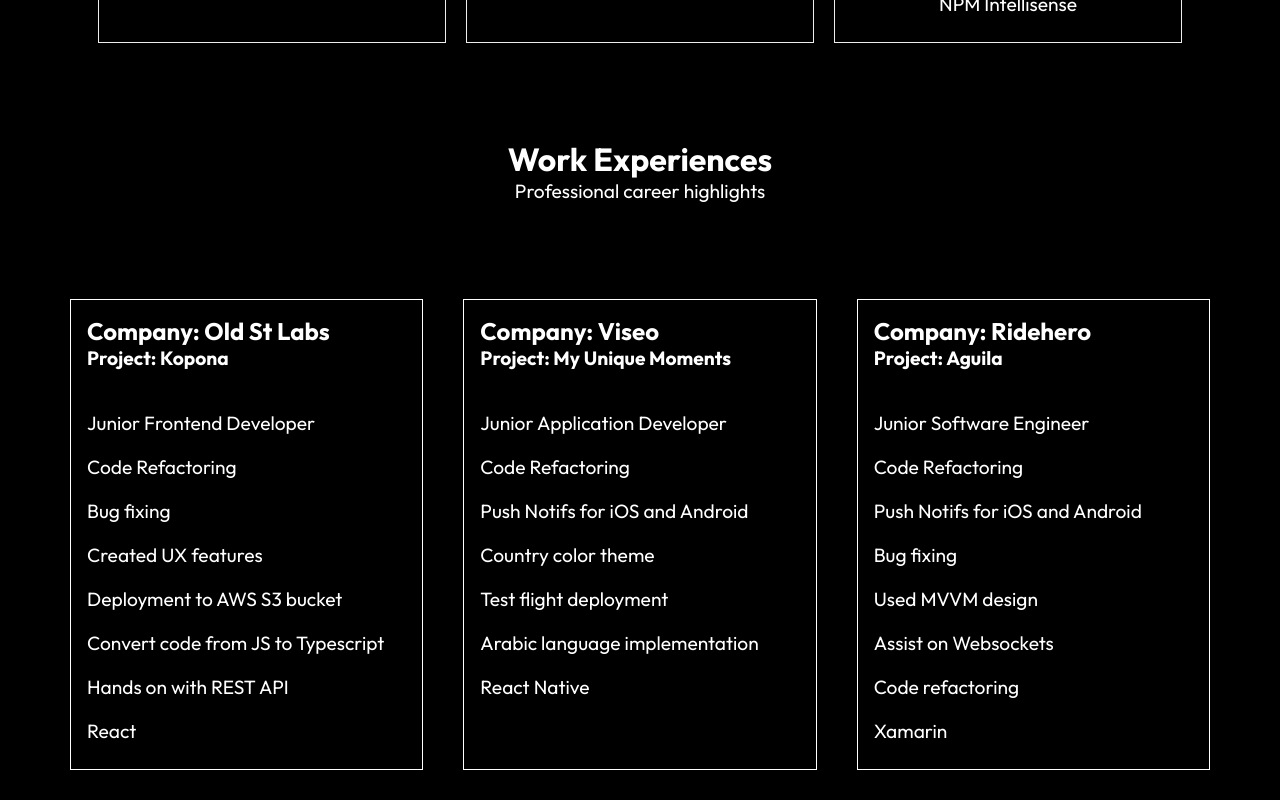
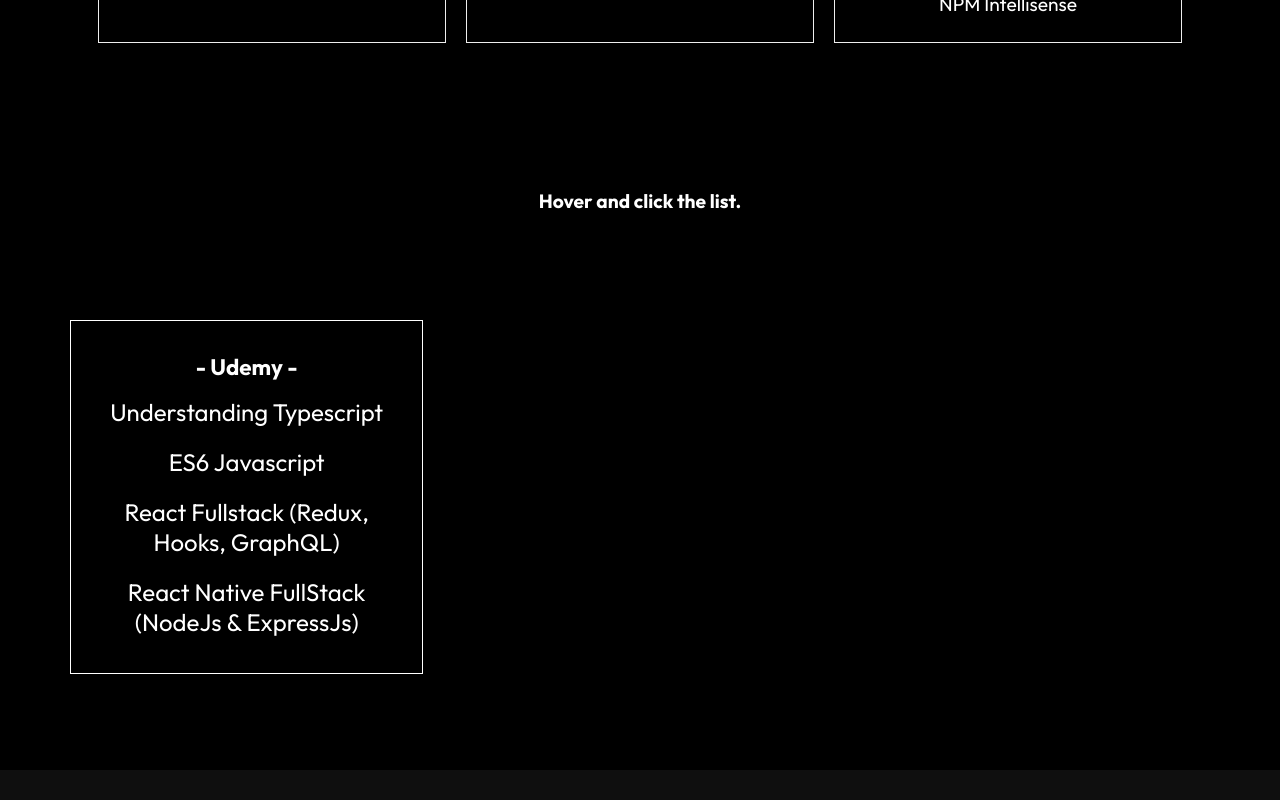
Before and after one commit to zoecabrales/jz-portfolio, a React (Create React App) app: page / in a window 1280 px wide. Shown: the part 2320-3120 px from the top of the page. Built offline with nearby package versions, Linux system fonts and the light colour scheme.

Commit message:
code refactoring

```diff
--- a/package.json
+++ b/package.json
@@ -6,6 +6,7 @@
     "@testing-library/jest-dom": "^5.16.5",
     "@testing-library/react": "^13.4.0",
     "@testing-library/user-event": "^13.5.0",
+    "emailjs-com": "^3.2.0",
     "react": "^18.2.0",
     "react-dom": "^18.2.0",
     "react-icons": "^4.6.0",
--- a/src/components/Cards/CertCard/CertCard.js
+++ b/src/components/Cards/CertCard/CertCard.js
@@ -1,7 +1,7 @@
 import "./CertCardStyles.css";
 
 import React from "react";
-import { Link } from "react-router-dom";
+// import { Link } from "react-router-dom";
 
 const CertCard = () => {
   return (
--- a/src/components/Cards/ExpCard/ExpCard.js
+++ b/src/components/Cards/ExpCard/ExpCard.js
@@ -2,53 +2,26 @@
 
 import "./ExpCardStyles.css";
 
-const ExpCard = ({heading, text}) => {
+const ExpCard = ({ heading, text, company, project, role, duties }) => {
   return (
     <div className="heading">
       <h1>{heading}</h1>
-        <p>{text}</p>
-    <div className="exp">
-      <div className="exp-card-container">
-        <div className="exp-card">
-          <h2>Company: Old St Labs</h2>
-          <h4>Project: Kopona </h4>
-          <br />
-          <p>Junior Frontend Developer</p>
-          <p>Code Refactoring</p>
-          <p>Bug fixing</p>
-          <p>Created UX features</p>
-          <p>Deployment to AWS S3 bucket</p>
-          <p>Convert code from JS to Typescript</p>
-          <p>Hands on with REST API</p>
-          <p>React</p>
-        </div>
-        <div className="exp-card">
-          <h2>Company: Viseo </h2>
-          <h4>Project: My Unique Moments</h4>
-          <br />
-          <p>Junior Application Developer</p>
-          <p>Code Refactoring</p>
-          <p>Push Notifs for iOS and Android</p>
-          <p>Country color theme</p>
-          <p>Test flight deployment</p>
-          <p>Arabic language implementation</p>
-          <p>React Native</p>
-        </div>
-        <div className="exp-card">
-          <h2>Company: Ridehero </h2>
-          <h4>Project: Aguila</h4>
-          <br />
-          <p>Junior Software Engineer</p>
-          <p>Code Refactoring</p>
-          <p>Push Notifs for iOS and Android</p>
-          <p>Bug fixing</p>
-          <p>Used MVVM design</p>
-          <p>Assist on Websockets</p>
-          <p>Code refactoring</p>
-          <p>Xamarin</p>
+      <p>{text}</p>
+      <div className="project">
+        <div className="project-card-container">
+          <div className="card">
+            <h2>{`Company: ${company}`}</h2>
+            <h4>{`Project: ${project}`}</h4>
+            <br />
+            <p>{`Role: ${role}`}</p>
+            <div className="card">
+              {duties.map((duty, index) => {
+                return <p key={index}>{duty}</p>;
+              })}
+            </div>
+          </div>
         </div>
       </div>
-    </div>
     </div>
   );
 };
--- a/src/components/Cards/WorkCard/WorkCard.js
+++ b/src/components/Cards/WorkCard/WorkCard.js
@@ -2,9 +2,7 @@
 
 import "./WorkCardStyles.css";
 
-// import { NavLink } from "react-router-dom";
-
-const WorkCard = ({ imgsrc, title, text, view, source }) => {
+const WorkCard = ({ imgsrc, title, text, view }) => {
   return (
     <div className="project-card">
       <img src={imgsrc} alt="pro" />
--- /dev/null
+++ b/src/components/data/Exp.js
@@ -0,0 +1,25 @@
+import ExpCard from "../Cards/ExpCard/ExpCard";
+import ExpCardData from "../data/ExpCardData";
+
+const Exp = () => {
+  return (
+    <div className="work-container">
+      <h1 className="project-heading">Professional Work Experiences</h1>
+      <div className="project-container">
+        {ExpCardData.map((value, index) => {
+          return (
+            <ExpCard
+              key={index}
+              company={value.company}
+              project={value.project}
+              role={value.role}
+              duties={value.duties}
+            />
+          );
+        })}
+      </div>
+    </div>
+  );
+};
+
+export default Exp;
--- /dev/null
+++ b/src/components/data/ExpCardData.js
@@ -0,0 +1,46 @@
+const ExpCardData = [
+  {
+    company: "Old St Labs",
+    project: "Kopona",
+    role: "Junior Frontend Developer",
+    duties: [
+      "Code Refactoring",
+      "Bug fixing",
+      "Created UX features",
+      "Deployment to AWS S3 bucket",
+      "Convert code from JS to Typescript",
+      "Hands on with REST API",
+      "React",
+    ],
+  },
+  {
+    company: "Viseo",
+    project: "My Unique Moments",
+    role: "Junior Applications Developer",
+    duties: [
+      "Code Refactoring",
+      "Bug fixing",
+      "Created UX features",
+      "Deployment to AWS S3 bucket",
+      "Convert code from JS to Typescript",
+      "Hands on with REST API",
+      "React",
+    ],
+  },
+  {
+    company: "Ridehero",
+    project: "Aguila",
+    role: "Junior Sofware Engineer",
+    duties: [
+      "Code Refactoring",
+      "Bug fixing",
+      "Created UX features",
+      "Deployment to AWS S3 bucket",
+      "Convert code from JS to Typescript",
+      "Hands on with REST API",
+      "React",
+    ],
+  },
+];
+
+export default ExpCardData;
--- a/src/routes/Home.js
+++ b/src/routes/Home.js
@@ -4,7 +4,7 @@
 import Footer from "../components/Footer/Footer";
 import Work from "../components/data/Work";
 import About from "../components/About/AboutContent";
-import WorkExp from "../components/Cards/ExpCard/ExpCard";
+import CertCard from "../components/Cards/CertCard/CertCard";
 
 const Home = ({ heading, text }) => {
   return (
@@ -13,10 +13,7 @@
       <HeroImg />
       <Work />
       <About />
-      <WorkExp
-        heading="Work Experiences"
-        text="Professional career highlights"
-      />
+      <CertCard />
       <Footer />
     </div>
   );
--- a/src/routes/WorkExp.js
+++ b/src/routes/WorkExp.js
@@ -2,7 +2,7 @@
 import Footer from "../components/Footer/Footer";
 import Navbar from "../components/Navbar/Navbar";
 import HeroImg2 from "../components/Project/HeroImg2";
-import ExpCard from "../components/Cards/ExpCard/ExpCard";
+import Exp from "../components/data/Exp";
 
 const WorkExp = () => {
   return (
@@ -12,7 +12,7 @@
         heading="WORK EXP"
         text="Listed below are some of my Professional Career highlights as a Frontend Developer"
       />
-      <ExpCard />
+      <Exp />
       <Footer />
     </div>
   );
```
Also changed, not shown: 1 other file (tests, documents, lock files or other folders).
